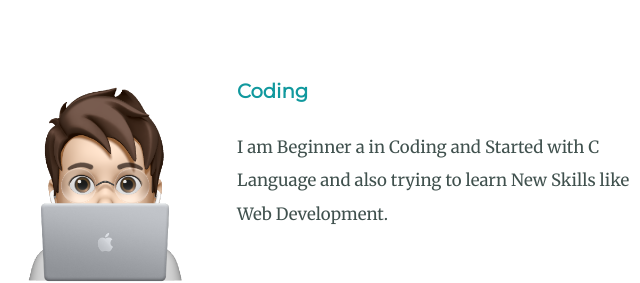
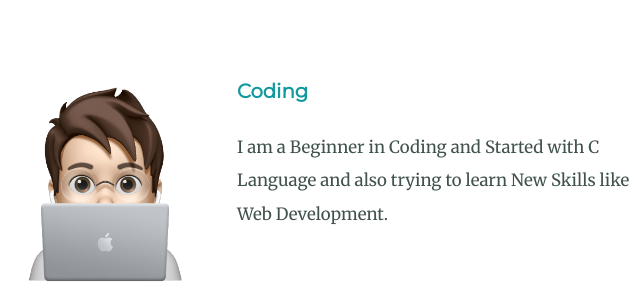
Before and after one commit to 03-Abhi/Abhi.github.io, a plain HTML site: page index.html in a window 1280 px wide. Shown: the part 1540-1823 px from the top of the page, 327-967 px from the left. Drawn offline with Linux system fonts and the light colour scheme.

Commit message:
Update index.html

```diff
--- a/index.html
+++ b/index.html
@@ -31,7 +31,7 @@
           <div class="skill-row">
             <img class="code-img" src="Images/coding1.png" alt="">
             <h3>Coding</h3>
-            <p>I am Beginner a in Coding and Started with C Language and also trying to learn New Skills like Web Development.</p>
+            <p>I am a Beginner in Coding and Started with C Language and also trying to learn New Skills like Web Development.</p>
           </div>
           <div class="skill-row">
             <img class="chillies-img" src="Images/chillies.png" alt="">
```
